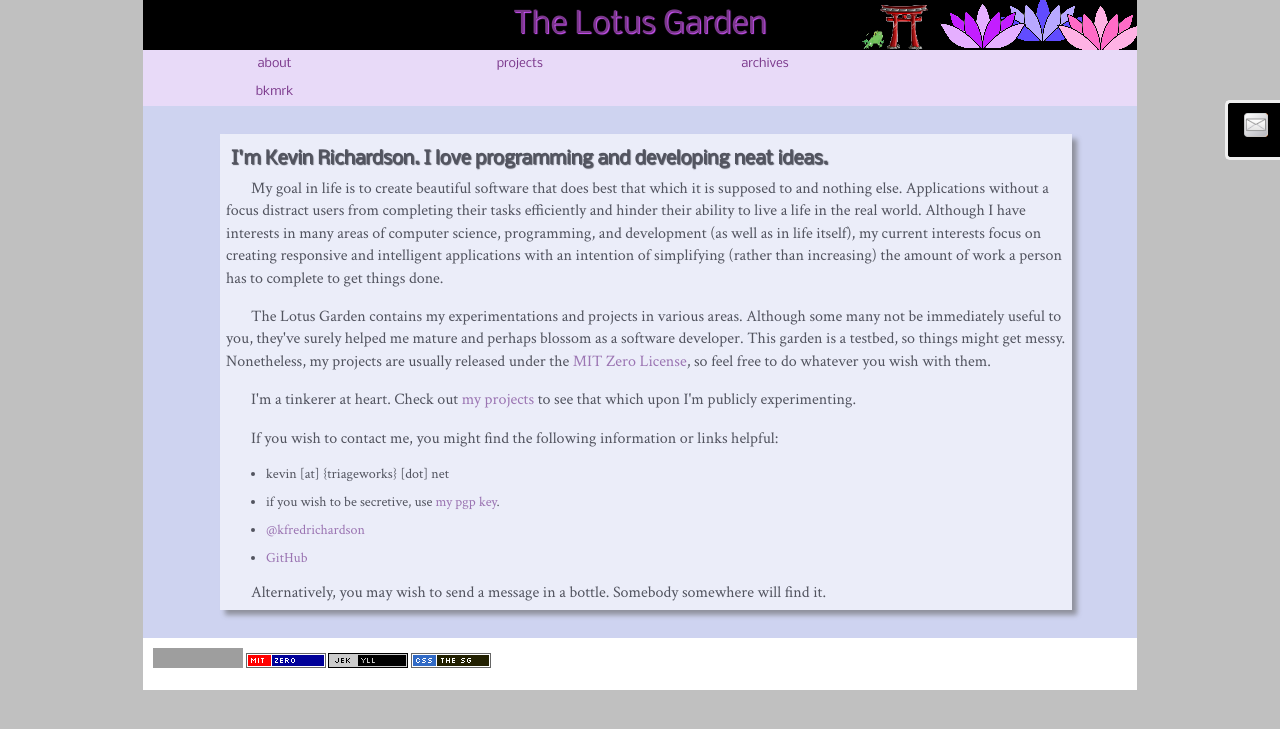
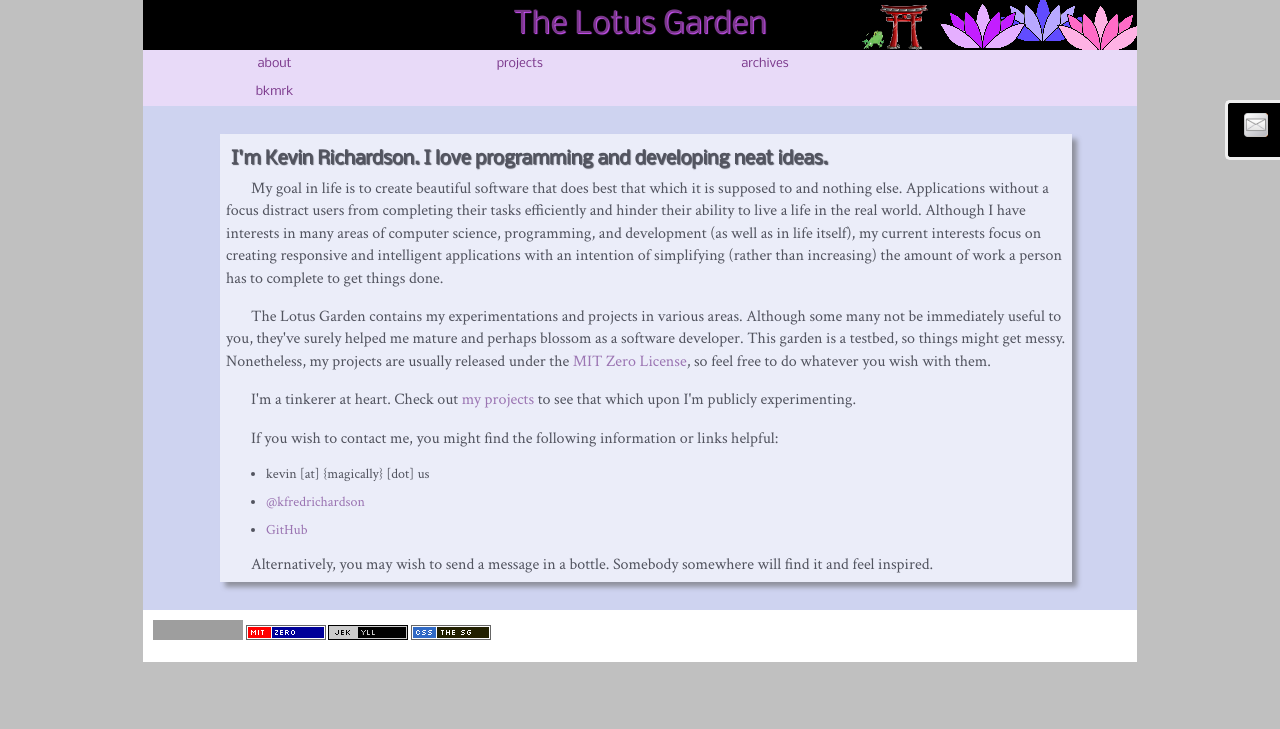
Before and after one commit to kfr2/lotusgarden, a Jekyll site: the page built from about.html, in a window 1280 px wide. Shown: the top 729 px of the page. Built offline with Jekyll 4.4.1, drawn with Linux system fonts in a browser that asks for light colours; grey boxes are pictures that could not be loaded.

Commit message:
Removed PGP key and references to it.

```diff
--- a/about.html
+++ b/about.html
@@ -21,13 +21,12 @@ category: about
 <p>If you wish to contact me, you might find the following information or links helpful:</p>
 
 <ul>
-<li>kevin [at] {triageworks} [dot] net</li>
-<li>if you wish to be secretive, use <a href="/files/kevin.pub.key" title="pgp key">my pgp key</a>.</li>
+<li>kevin [at] {magically} [dot] us</li>
 <li><a href="http://twitter.com/kfredrichardson" title="twitter">@kfredrichardson</a></li>
 <li><a href="https://github.com/kfredrichardson" title="GitHub Repositories">GitHub</a></li>
 </ul>
 
-<p>Alternatively, you may wish to send a message in a bottle.  Somebody somewhere will find it.</p>
+<p>Alternatively, you may wish to send a message in a bottle.  Somebody somewhere will find it and feel inspired.</p>
 
 </div>
                 </div>
```
Also changed, not shown: 3 other files.
